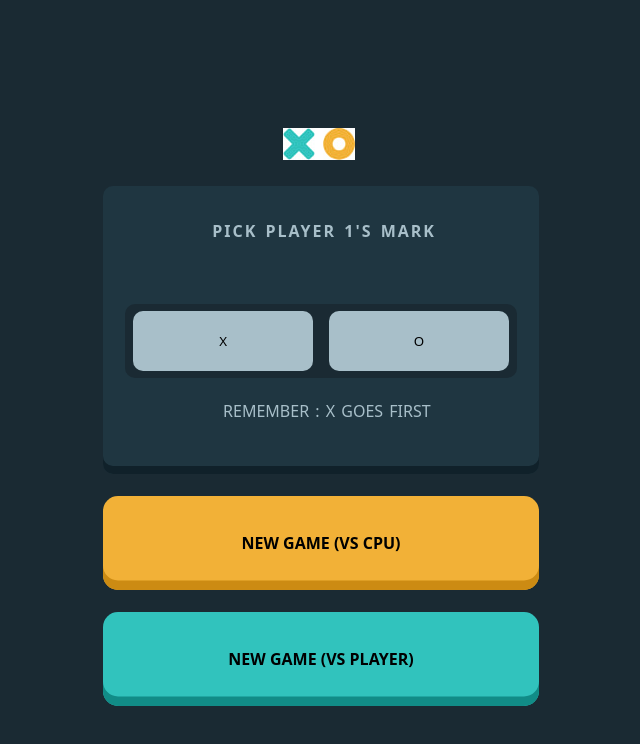
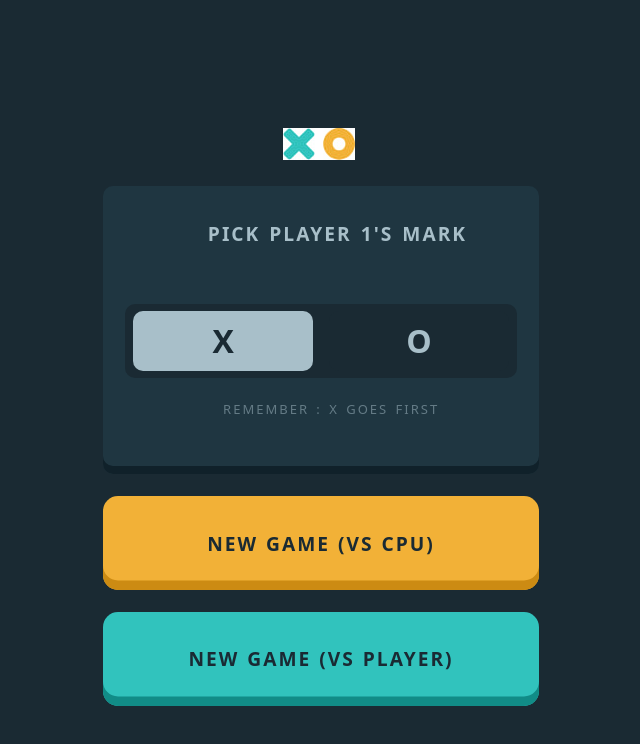
Before and after one commit to RohanSangle/tictactoe_game, a React (Create React App) app: page / in a window 1280 px wide. Shown: the top 744 px of the page, without its empty margins (319-959 px from the left). Built offline with nearby package versions, Linux system fonts and the light colour scheme.

Commit message:
things are messed up a little

```diff
--- a/src/components/PlayerSelect.jsx
+++ b/src/components/PlayerSelect.jsx
@@ -1,21 +1,47 @@
-import React from 'react';
+import React,{useState} from 'react';
 import '../styles/player-select.css'
 
 const PlayerSelect = ( {onSelectPlayer} ) => {
+  const [chosenPlayer, setChosenPlayer]=useState(null);
+
+
+  // const choosingPlayer=(player)=>{
+  //   setChosenPlayer(player);
+
+  // };
+
+  const choosingPlayer = (player) => {
+    setChosenPlayer(player === chosenPlayer ? null : player);
+  };
+
+  const xButtonClassName = chosenPlayer === 'X' ? 'xbutton selected' : 'xbutton';
+  const oButtonClassName = chosenPlayer === 'O' ? 'obutton selected' : 'obutton';
+
+
+  const handleNewGameClick = () => {
+    if (chosenPlayer === 'X') {
+      onSelectPlayer('X');
+    } else if (chosenPlayer === 'O') {
+      onSelectPlayer('O');
+    }
+  };
+
   return (
     <div className='menu'>
 
       <section className='menusmallbox'>
         <h2 className='line' >Pick Player 1's Mark</h2>
         <section className='xochoose'>
-          <button className='xobutton' onClick={() => onSelectPlayer('X')}>X</button>
-          <button className='xobutton' onClick={() => onSelectPlayer('O')}>O</button>
+          <button className={xButtonClassName} onClick={() => choosingPlayer('X')}>X</button>
+          <button className={oButtonClassName} onClick={() => choosingPlayer('O')}>O</button>
+
         </section>
         <h4 className='line'>REMEMBER : X goes first</h4>
       </section >
       <section className='menusmallbox2'>
         <button className='yellow' >NEW GAME (VS CPU)</button>
-        <button className='blue'>NEW GAME (VS PLAYER)</button>
+        <button className='blue' onClick={handleNewGameClick}>NEW GAME (VS PLAYER)</button>
+
       </section>
     </div>
   );
--- a/src/styles/player-select.css
+++ b/src/styles/player-select.css
@@ -26,21 +26,24 @@
   >h2{
     color: #a8bfc9;
     margin-top: 8%;
-    font-size: 16px;
+    font-size:larger;
     font-weight: 700;
     text-transform: uppercase;
     letter-spacing: 2px;
     word-spacing: 2px;
     background: local;
 
+
   }
   >h4{
-    color: #a8bfc9;
+    color:#a8bfc9;
+    opacity: .5;
     margin-top: 5%;
     margin-left: 55%;
-    font-size: 16px;
-    font-weight: 400;
+    font-size:small;
+    font-weight: 500;
     text-transform: uppercase;
+    letter-spacing: 2px;
     word-spacing: 2px;
     background: local;
 
@@ -65,7 +68,7 @@
 
 
 
-  .xobutton{
+  .xbutton{
     width: 80%;
     height: 80%;
     cursor: pointer;
@@ -74,15 +77,50 @@
     margin-right: 2%;
     /* padding-right: 15px; */
     background-color: #a8bfc9;
+    color: #1a2a33;
     border: 0;
+    font-size: xx-large;
+    font-weight: 800;
+
+    .xbutton.selected {
+      background-color: white; /* Background color for the selected X button */
+      color: black; /* Text color for the selected X button */
+    }
 
 
   }
 
+  .obutton{
+    width: 80%;
+    height: 80%;
+    cursor: pointer;
+    border-radius: 10px;
+    margin-left: 2%;
+    margin-right: 2%;
+    /* padding-right: 15px; */
+    background-color:#1a2a33;
+    color:#a8bfc9;
+    border: 0;
+    font-size: xx-large;
+    font-weight: 800;
+
+    .obutton.selected {
+      background-color: white; /* Background color for the selected O button */
+      color: black; /* Text color for the selected O button */
+    }
+
+  }
+
+  .obutton:active{
+    color: #1a2a33;
+    background-color: #a8bfc9;
+  }
+
+
 }
 
 .line{
-  margin-left: 50%;
+  margin-left: 48%;
 
 }
 
@@ -96,6 +134,7 @@
   align-items: center;
 
   >button{
+    cursor: pointer;
     margin-top: 5%;
     /* margin-bottom: 2%; */
     width: 100%;
@@ -105,10 +144,12 @@
     justify-content: center;
     align-items: center;
     border-radius: 15px;
-    text-decoration: #1a2a33;
-    font-size: 16px;
+    color: rgb(26 42 51);
+    font-size:larger;
     font-weight: bold;
-    font-weight: 700;
+    letter-spacing: 2px;
+    word-spacing: 1px;
+    /* font-weight: 700; */
     border: 0;
   }
 
```
